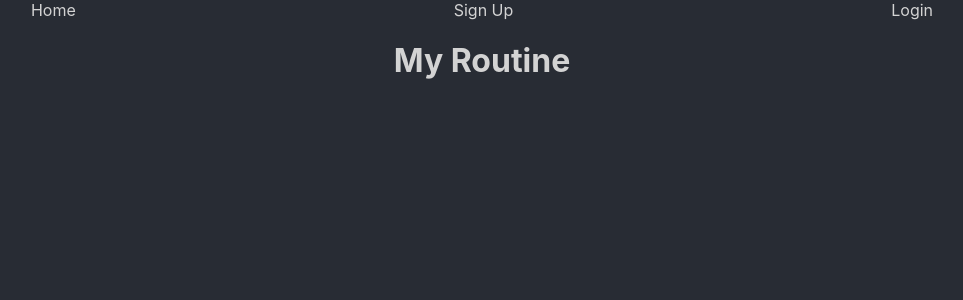
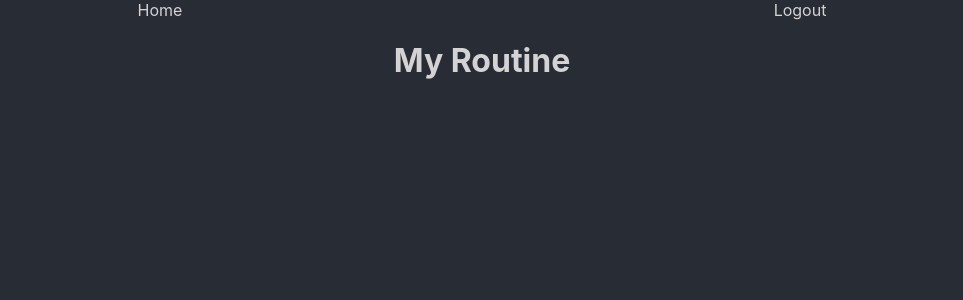
Before and after one commit to VABIII/my-routine, a React (Create React App) app: page / in a window 1280 px wide. Shown: the top 300 px of the page, without its empty margins (158-1121 px from the left). Built offline with nearby package versions, Linux system fonts and the light colour scheme; sample sign-in values are in the browser's storage.

Commit message:
logout component built, removes token and redirects back to home page

```diff
--- a/src/App.js
+++ b/src/App.js
@@ -6,6 +6,7 @@ import Header from "./components/Header";
 import Home from "./components/Home";
 import SignUp from "./components/SignUp";
 import Login from "./components/Login";
+import Logout from "./components/Logout";
 
 function App() {
     const [user, setUser] = useState({});
@@ -21,6 +22,7 @@ function App() {
                 <Route path="/login">
                     <Login setUser={setUser} user={user} />
                 </Route>
+                <Route path='/logout' component={Logout}/>
                 <Route path="/signup" component={SignUp}/>
                 <Route path='/' component={Home}/>
 
--- a/src/components/Header.js
+++ b/src/components/Header.js
@@ -2,11 +2,15 @@ import React from 'react';
 import '../styles/Header.css'
 
 const Header = () => {
+    const token = localStorage.getItem('token');
+
     return (
         <div className='header'>
             <a href="/">Home</a>
-            <a href="/signup">Sign Up</a>
-            <a href="/login">Login</a>
+            {!token && <a href="/signup">Sign Up</a>}
+            {!token && <a href="/login">Login</a>}
+            {token && <a href="/logout">Logout</a>}
+
         </div>
     );
 };
--- /dev/null
+++ b/src/components/Logout.js
@@ -0,0 +1,8 @@
+
+const Logout = () => {
+    localStorage.removeItem('token')
+    window.location.href='/'
+    return (<div></div>);
+};
+
+export default Logout;
```
